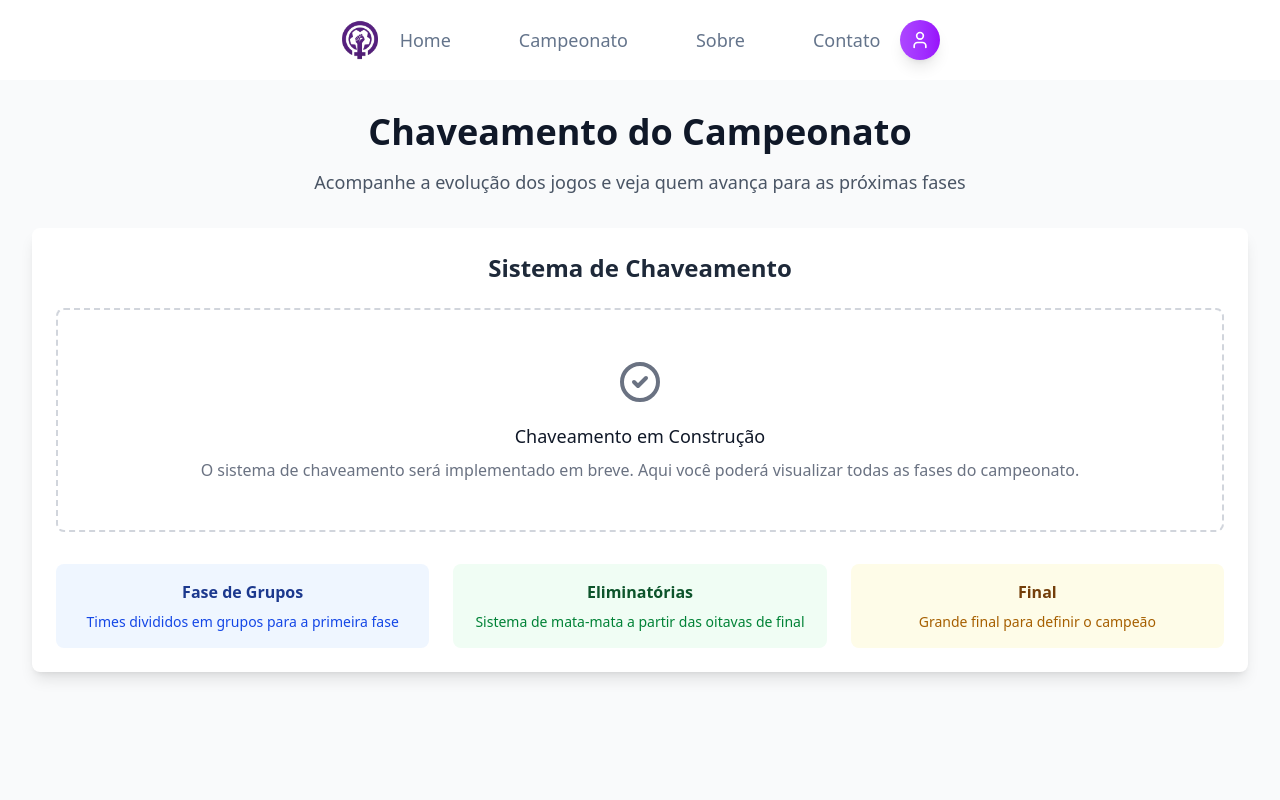
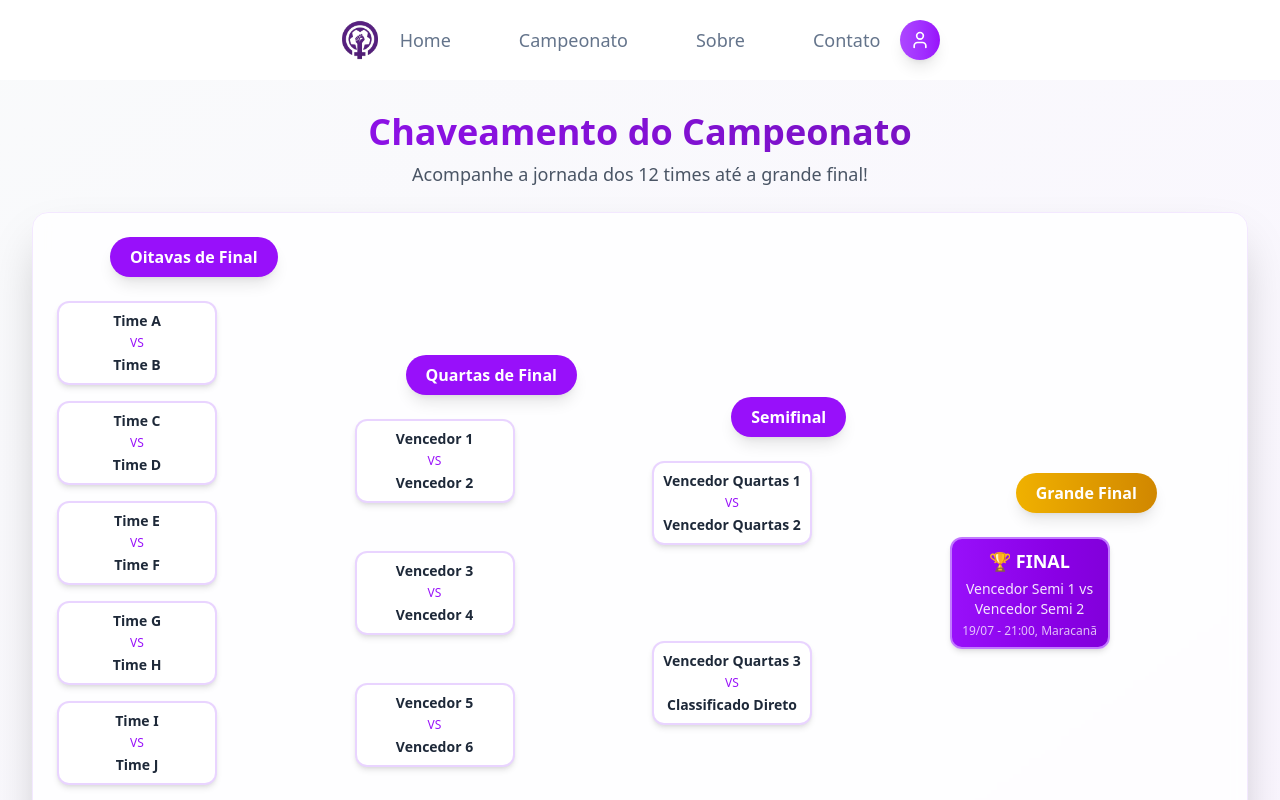
Before and after one commit to Projeto-Passa-a-Bola/frontend, a React (Vite) app: page /chaveamento in a window 1280 px wide. Shown: the top 800 px of the page. Built offline with nearby package versions, Linux system fonts and the light colour scheme; no server answers; sample sign-in values are in the browser's storage.

Commit message:
Adicionando chaveamento e trocando imagem

```diff
--- a/src/components/pages/Chaveamento.jsx
+++ b/src/components/pages/Chaveamento.jsx
@@ -1,70 +1,161 @@
 import React from 'react';
 
-const Chaveamento = () => {
+const ChaveamentoCompleto = () => {
+  const teams = [
+    'Time A', 'Time B', 'Time C', 'Time D', 'Time E', 'Time F',
+    'Time G', 'Time H', 'Time I', 'Time J', 'Time K', 'Time L'
+  ];
+
+  // Componente para renderizar uma partida
+  const MatchBox = ({ team1, team2, isSpecial = false, specialText = null }) => (
+    <div className={`
+      ${isSpecial
+        ? 'bg-gradient-to-r from-purple-600 to-purple-700 text-white shadow-lg border-2 border-purple-400'
+        : 'bg-white border-2 border-purple-200 text-gray-800 hover:border-purple-300 transition-colors'
+      }
+      rounded-xl p-2 text-center flex flex-col justify-center items-center
+      min-h-[60px] w-40 shadow-md hover:shadow-lg transition-shadow duration-200
+    `}>
+      {specialText ? (
+        <>
+          <span className="text-lg font-bold mb-1">{specialText}</span>
+          <span className="text-sm opacity-90">{team1} vs {team2}</span>
+          <span className="text-xs opacity-75 mt-1">19/07 - 21:00, Maracanã</span>
+        </>
+      ) : (
+        <>
+          <span className="font-semibold text-sm mb-1">{team1}</span>
+          <span className="text-xs text-purple-600 font-medium">VS</span>
+          <span className="font-semibold text-sm mt-1">{team2}</span>
+        </>
+      )}
+    </div>
+  );
+
   return (
-    <div className="min-h-screen bg-gray-50 py-8">
+    <div className="min-h-screen bg-gradient-to-br from-gray-50 to-purple-50 py-8 font-sans">
       <div className="max-w-7xl mx-auto px-4 sm:px-6 lg:px-8">
-        {/* Header */}
-        <div className="text-center mb-8">
-          <h1 className="text-4xl font-bold text-gray-900 mb-4">
+        {/* Cabeçalho */}
+        <div className="text-center mb-6">
+          <h1 className="text-4xl font-bold bg-gradient-to-r from-purple-600 to-purple-800 bg-clip-text text-transparent mb-2">
             Chaveamento do Campeonato
           </h1>
-          <p className="text-lg text-gray-600">
-            Acompanhe a evolução dos jogos e veja quem avança para as próximas fases
+          <p className="text-lg text-gray-600 max-w-2xl mx-auto">
+            Acompanhe a jornada dos 12 times até a grande final!
           </p>
         </div>
 
-        {/* Chaveamento Container */}
-        <div className="bg-white rounded-lg shadow-lg p-6">
-          <div className="text-center">
-            <h2 className="text-2xl font-semibold text-gray-800 mb-6">
-              Sistema de Chaveamento
-            </h2>
+        {/* Container principal do chaveamento */}
+        <div className="relative bg-white/80 backdrop-blur-sm rounded-2xl shadow-2xl p-6 border border-purple-100">
+          <div className="flex justify-between items-center min-h-[500px] gap-6">
 
-            {/* Placeholder para o chaveamento */}
-            <div className="border-2 border-dashed border-gray-300 rounded-lg p-12">
-              <div className="text-gray-500">
-                <svg className="mx-auto h-12 w-12 mb-4" fill="none" viewBox="0 0 24 24" stroke="currentColor">
-                  <path strokeLinecap="round" strokeLinejoin="round" strokeWidth={2} d="M9 12l2 2 4-4m6 2a9 9 0 11-18 0 9 9 0 0118 0z" />
-                </svg>
-                <h3 className="text-lg font-medium text-gray-900 mb-2">
-                  Chaveamento em Construção
-                </h3>
-                <p className="text-gray-500">
-                  O sistema de chaveamento será implementado em breve.
-                  Aqui você poderá visualizar todas as fases do campeonato.
-                </p>
+            {/* Oitavas de Final - 6 partidas (12 times) */}
+            <div className="flex flex-col items-center flex-1">
+              <div className="bg-purple-600 text-white px-5 py-2 rounded-full text-md font-semibold mb-6 shadow-lg">
+                Oitavas de Final
+              </div>
+              <div className="flex flex-col justify-center space-y-4 flex-1 w-full">
+                <MatchBox team1={teams[0]} team2={teams[1]} />
+                <MatchBox team1={teams[2]} team2={teams[3]} />
+                <MatchBox team1={teams[4]} team2={teams[5]} />
+                <MatchBox team1={teams[6]} team2={teams[7]} />
+                <MatchBox team1={teams[8]} team2={teams[9]} />
+                <MatchBox team1={teams[10]} team2={teams[11]} />
               </div>
             </div>
 
-            {/* Informações sobre o chaveamento */}
-            <div className="mt-8 grid grid-cols-1 md:grid-cols-3 gap-6">
-              <div className="bg-blue-50 p-4 rounded-lg">
-                <h4 className="font-semibold text-blue-900 mb-2">Fase de Grupos</h4>
-                <p className="text-blue-700 text-sm">
-                  Times divididos em grupos para a primeira fase
-                </p>
+            {/* Quartas de Final - 3 partidas (6 vencedores) */}
+            <div className="flex flex-col items-center flex-1">
+              <div className="bg-purple-600 text-white px-5 py-2 rounded-full text-md font-semibold mb-6 shadow-lg">
+                Quartas de Final
               </div>
+              <div className="flex flex-col justify-center space-y-12 flex-1 w-full">
+                <MatchBox team1="Vencedor 1" team2="Vencedor 2" />
+                <MatchBox team1="Vencedor 3" team2="Vencedor 4" />
+                <MatchBox team1="Vencedor 5" team2="Vencedor 6" />
+              </div>
+            </div>
 
-              <div className="bg-green-50 p-4 rounded-lg">
-                <h4 className="font-semibold text-green-900 mb-2">Eliminatórias</h4>
-                <p className="text-green-700 text-sm">
-                  Sistema de mata-mata a partir das oitavas de final
-                </p>
+            {/* Semifinal - 2 partidas */}
+            <div className="flex flex-col items-center flex-1">
+              <div className="bg-purple-600 text-white px-5 py-2 rounded-full text-md font-semibold mb-6 shadow-lg">
+                Semifinal
               </div>
+              <div className="flex flex-col justify-center space-y-24 flex-1 w-full">
+                <MatchBox team1="Vencedor Quartas 1" team2="Vencedor Quartas 2" />
+                <MatchBox team1="Vencedor Quartas 3" team2="Classificado Direto" />
+              </div>
+            </div>
 
-              <div className="bg-yellow-50 p-4 rounded-lg">
-                <h4 className="font-semibold text-yellow-900 mb-2">Final</h4>
-                <p className="text-yellow-700 text-sm">
-                  Grande final para definir o campeão
-                </p>
+            {/* Final */}
+            <div className="flex flex-col items-center flex-1">
+              <div className="bg-gradient-to-r from-yellow-500 to-yellow-600 text-white px-5 py-2 rounded-full text-md font-semibold mb-6 shadow-lg">
+                Grande Final
+              </div>
+              <div className="flex flex-col justify-center flex-1 w-full">
+                <MatchBox
+                  team1="Vencedor Semi 1"
+                  team2="Vencedor Semi 2"
+                  isSpecial={true}
+                  specialText="🏆 FINAL"
+                />
               </div>
             </div>
           </div>
+
+          {/* SVG para as linhas de conexão - Coordenadas ajustadas */}
+          <svg className="absolute inset-0 w-full h-full pointer-events-none" style={{ zIndex: 1 }}>
+            <defs>
+              <filter id="glow">
+                <feGaussianBlur stdDeviation="1" result="coloredBlur" />
+                <feMerge>
+                  <feMergeNode in="coloredBlur" />
+                  <feMergeNode in="SourceGraphic" />
+                </feMerge>
+              </filter>
+            </defs>
+
+            {/* Conexões das Oitavas para Quartas */}
+            <path d="M 22% 21.5% L 27% 21.5% L 27% 31% L 32% 31%" stroke="#8B5CF6" strokeWidth="2" fill="none" filter="url(#glow)" />
+            <path d="M 22% 31.5% L 27% 31.5% L 27% 31% L 32% 31%" stroke="#8B5CF6" strokeWidth="2" fill="none" filter="url(#glow)" />
+            <path d="M 22% 41.5% L 27% 41.5% L 27% 49% L 32% 49%" stroke="#8B5CF6" strokeWidth="2" fill="none" filter="url(#glow)" />
+            <path d="M 22% 51.5% L 27% 51.5% L 27% 49% L 32% 49%" stroke="#8B5CF6" strokeWidth="2" fill="none" filter="url(#glow)" />
+            <path d="M 22% 61.5% L 27% 61.5% L 27% 68% L 32% 68%" stroke="#8B5CF6" strokeWidth="2" fill="none" filter="url(#glow)" />
+            <path d="M 22% 71.5% L 27% 71.5% L 27% 68% L 32% 68%" stroke="#8B5CF6" strokeWidth="2" fill="none" filter="url(#glow)" />
+
+            {/* Conexões das Quartas para Semifinal */}
+            <path d="M 47% 31% L 52% 31% L 52% 40.5% L 57% 40.5%" stroke="#8B5CF6" strokeWidth="2" fill="none" filter="url(#glow)" />
+            <path d="M 47% 49% L 52% 49% L 52% 40.5% L 57% 40.5%" stroke="#8B5CF6" strokeWidth="2" fill="none" filter="url(#glow)" />
+            <path d="M 47% 68% L 52% 68% L 52% 70.5% L 57% 70.5%" stroke="#8B5CF6" strokeWidth="2" fill="none" filter="url(#glow)" />
+            <path d="M 47% 85.5% L 52% 85.5% L 52% 70.5% L 57% 70.5%" stroke="#8B5CF6" strokeWidth="2" fill="none" filter="url(#glow)" />
+
+            {/* Conexões da Semifinal para Final */}
+            <path d="M 72% 40.5% L 77% 40.5% L 77% 50% L 82% 50%" stroke="#8B5CF6" strokeWidth="3" fill="none" filter="url(#glow)" />
+            <path d="M 72% 70.5% L 77% 70.5% L 77% 50% L 82% 50%" stroke="#8B5CF6" strokeWidth="3" fill="none" filter="url(#glow)" />
+          </svg>
+        </div>
+
+        {/* Rodapé informativo */}
+        <div className="mt-6 text-center">
+          <div className="inline-flex items-center space-x-4 bg-white/60 backdrop-blur-sm rounded-full px-6 py-2 shadow-lg border border-purple-100">
+            <div className="flex items-center space-x-2">
+              <div className="w-2.5 h-2.5 bg-purple-500 rounded-full"></div>
+              <span className="text-sm text-gray-600">Partidas Regulares</span>
+            </div>
+            <div className="flex items-center space-x-2">
+              <div className="w-2.5 h-2.5 bg-gradient-to-r from-purple-600 to-purple-700 rounded-full"></div>
+              <span className="text-sm text-gray-600">Grande Final</span>
+            </div>
+          </div>
+        </div>
+
+        {/* Informações do torneio */}
+        <div className="mt-4 text-center text-xs text-gray-500">
+          <p>12 Times • 6 Oitavas • 3 Quartas • 2 Semifinais • 1 Final</p>
         </div>
       </div>
     </div>
   );
 };
 
-export default Chaveamento;
+export default ChaveamentoCompleto;
```
Also changed, not shown: public/chute.png.
